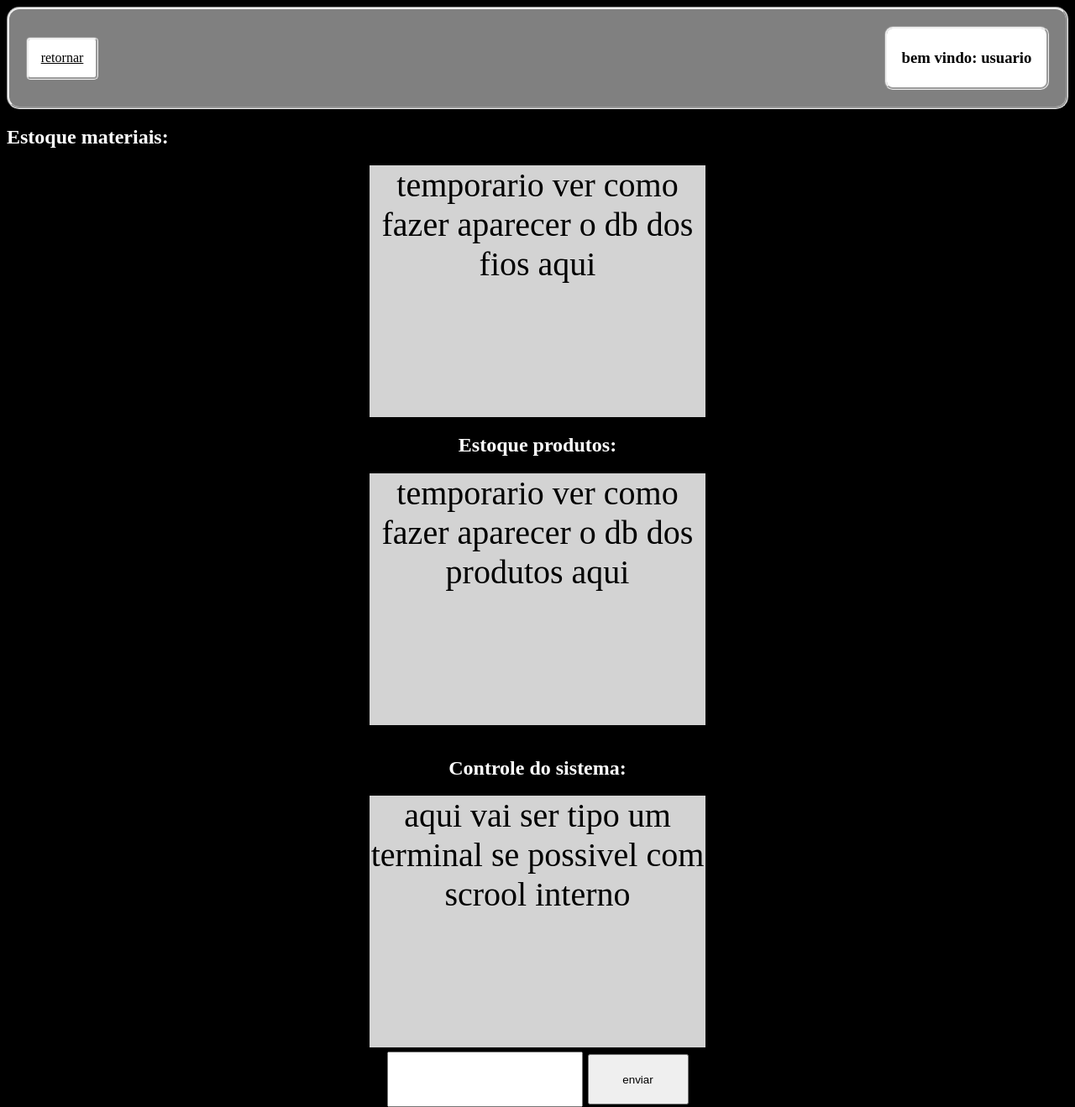
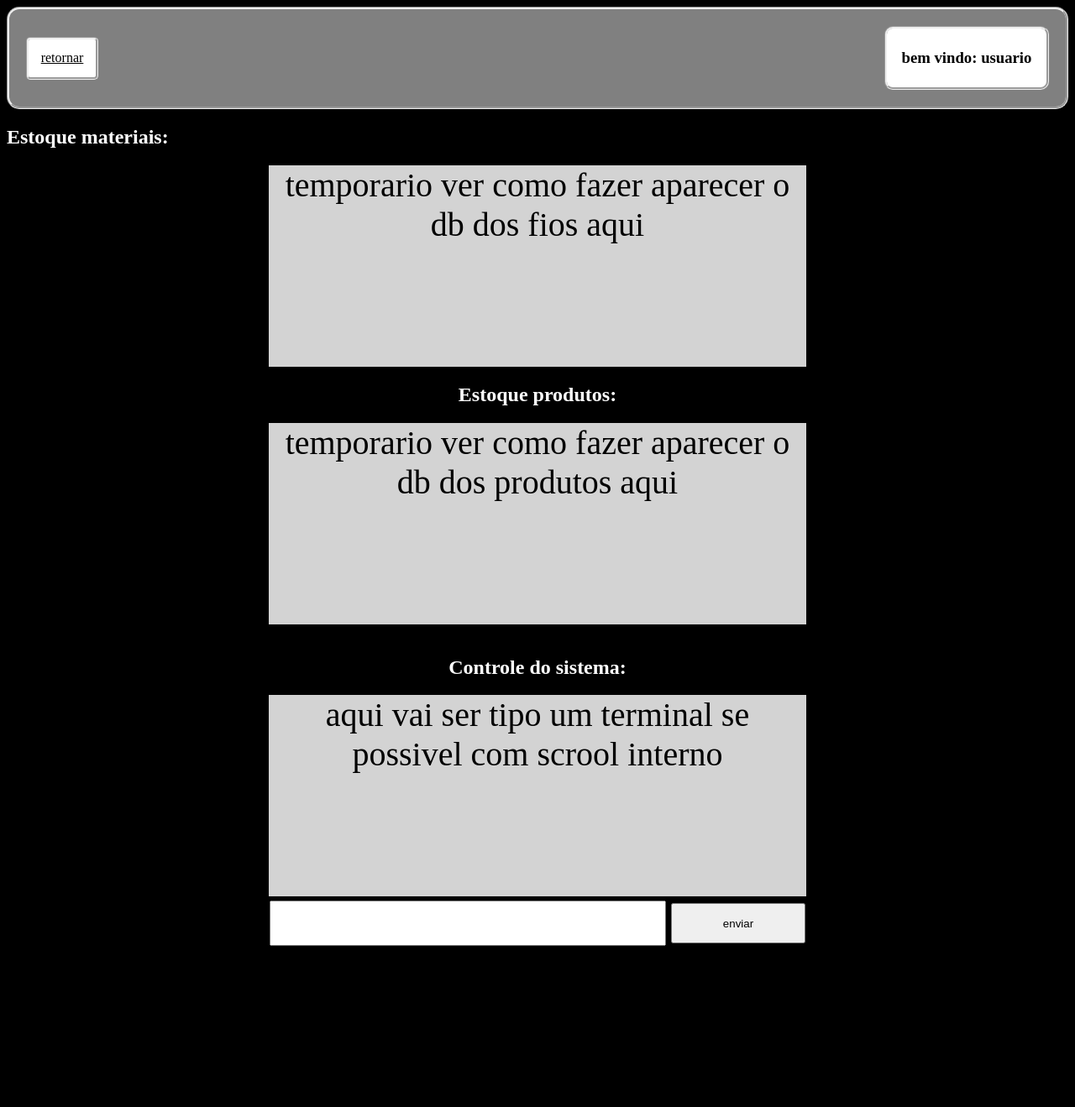
Before and after one commit to Luzatti-alt/finalizacao_2_tri_meia, a Flask app: page /adm in a window 1280 px wide. Shown: the whole page at 84% size. After the commit the page ends 1127 px from the top, so only its background shows below. Run offline with Flask 3, Linux system fonts and the light colour scheme.

Commit message:
Update adm.css
dhv

```diff
--- a/web/static/styles/adm.css
+++ b/web/static/styles/adm.css
@@ -49,24 +49,24 @@ body {
   justify-content: center;
   align-items: flex-start; /* para texto começar no topo */
   font-size: 250%;
-  width: 400px;
-  height: 300px;
+  width: 80dvh;
+  height: 30dvh;
   overflow-x: hidden;
   overflow-y: auto; /* scroll vertical */
 }
 
 .adm_controle {
-  width: 380px;
-  height: 50px;
+  width: 80dvh;
+  height: 5dvh;
   font-size: 150%;
   padding: 5px;
   white-space: normal; /* "wrap" não existe, o correto é normal ou nowrap */
 }
 .botao{
-  width: 120px;
-  height: 60px;
+  width: 20dvh;
+  height: 6dvh;
 }
 .entrada{
-  width: 225px;
-  height: 60px;
+  width: 58dvh;
+  height: 6dvh;
 }
```
